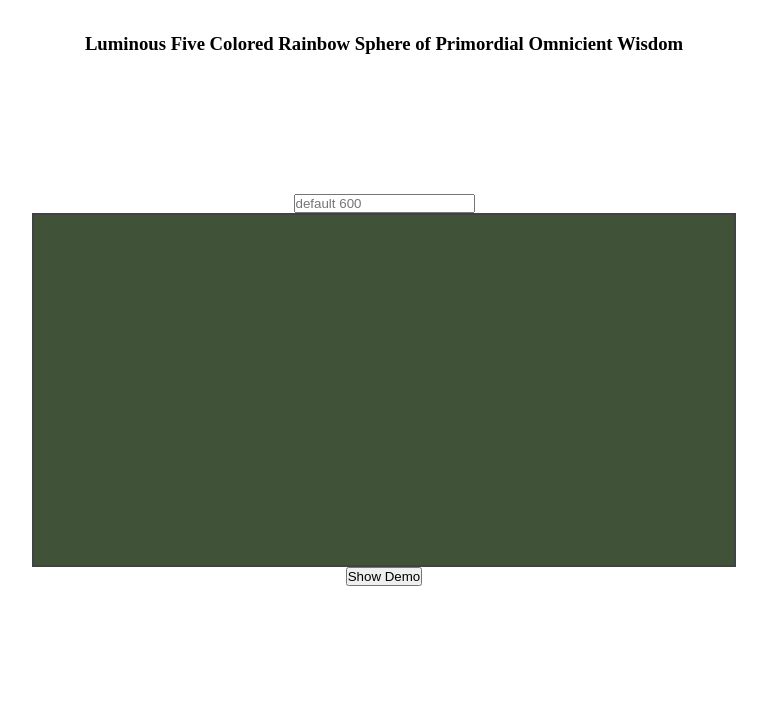
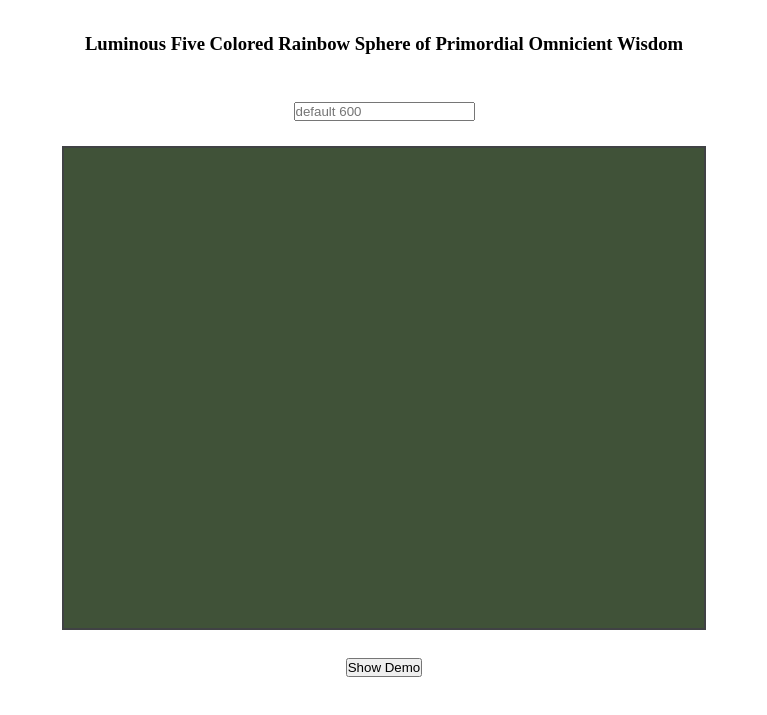
Before and after one commit to 009Kings/gme2021-day11, a plain HTML site: page index.html in a window 1280 px wide. Shown: the part 75-790 px from the top of the page, without its empty margins (256-1023 px from the left). Drawn offline with Linux system fonts and the light colour scheme.

Commit message:
basic styling

```diff
--- a/index.html
+++ b/index.html
@@ -13,7 +13,9 @@
   <h3>Luminous Five Colored Rainbow Sphere of Primordial Omnicient Wisdom</h3>
   <main>
     <input type="number" id="sampleSize" placeholder="default 600" />
-    <canvas id="display">You must be using javascript to view this</canvas>
+    <div class="contain">
+      <canvas id="display">You must be using javascript to view this</canvas>
+    </div>
     <button id="startBtn">Show Demo</button>
     <button id="stopBtn" class="hidden">Stop</button>
   </main>
--- a/main.js
+++ b/main.js
@@ -1,10 +1,11 @@
 // Setup
+console.log('butts')
 let buddha = new Image();
 buddha.src = 'https://thebuddhapath.org/wp-content/uploads/2014/08/dzogchen_mandala_92-75x75.png';
 let ctx = display.getContext('2d');
 
 display.width = 4000;
-display.height = 2000;
+display.height = 3000;
 
 // Helper functions
 const randomInt = maxNum => {
--- a/style.css
+++ b/style.css
@@ -16,13 +16,13 @@ main {
   width: 100vw;
   display: flex;
   flex-direction: column;
-  justify-content: center;
+  justify-content: space-around;
   align-items: center;
 }
 
 canvas {
-  width: 700px;
-  height: 350px;
+  width: 40em;
+  height: 30em;
   border: 2px solid #404244;
   background: #405238;
 }
```
